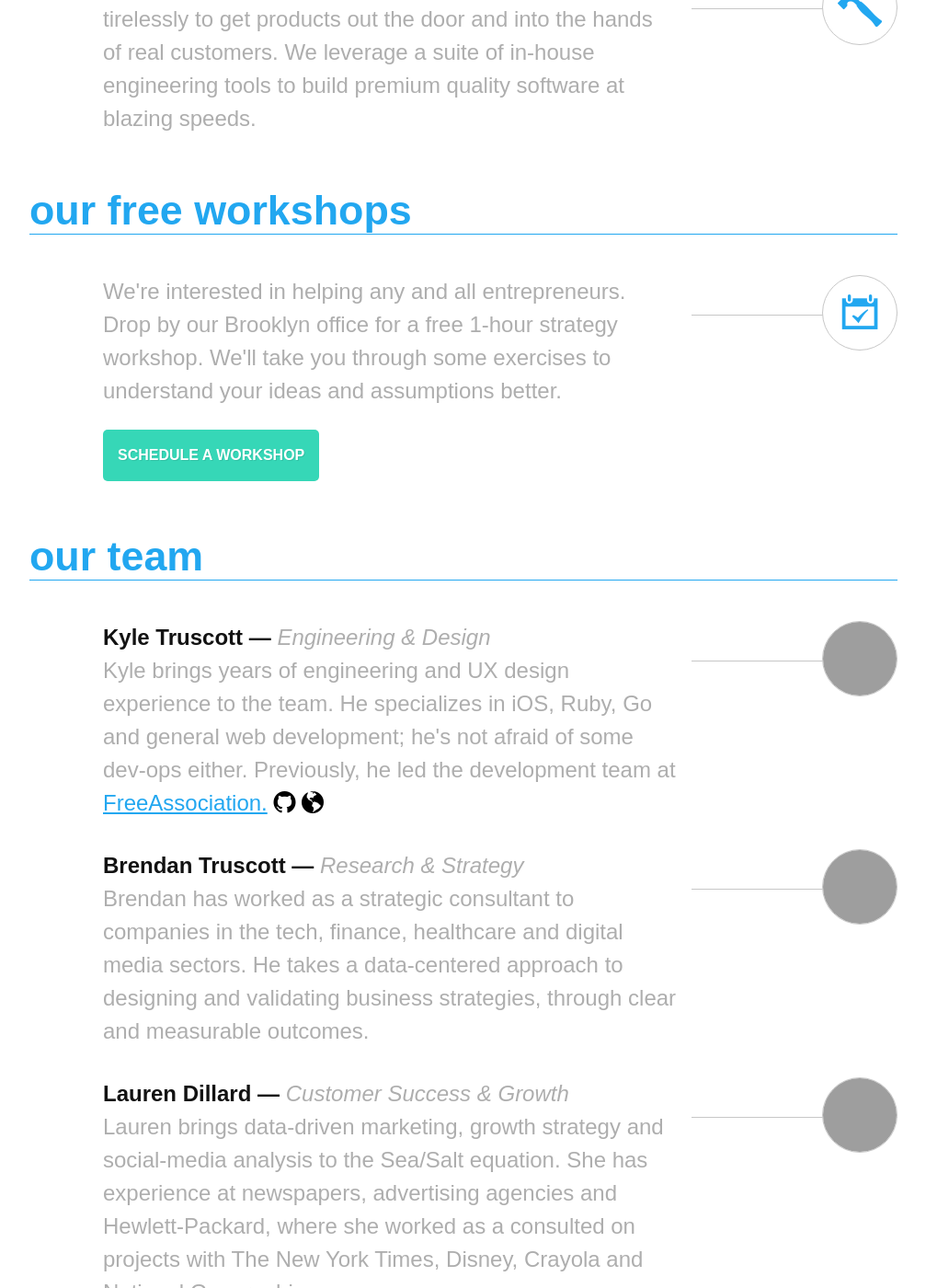
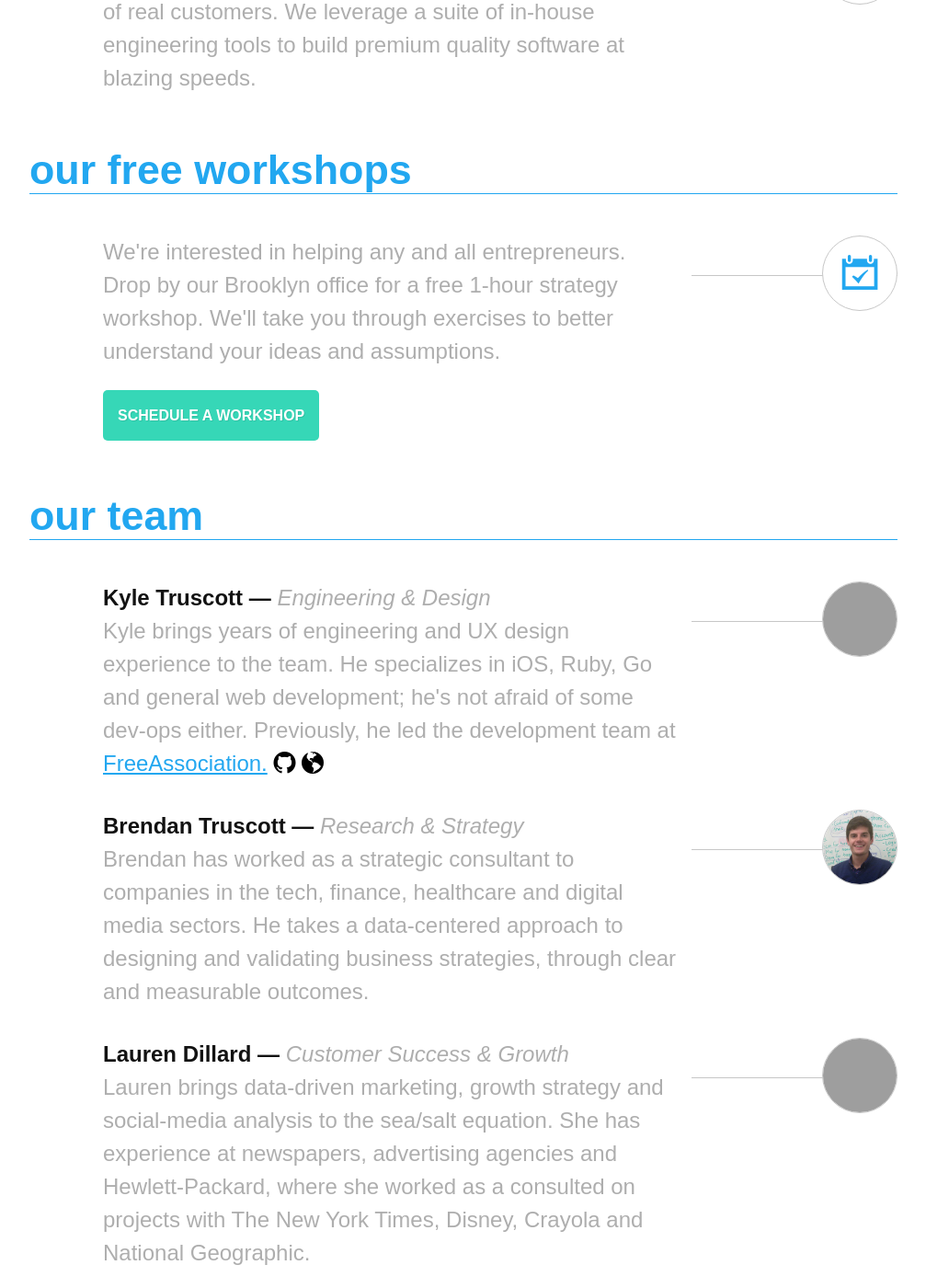
Before and after one commit to Clambake/seasalt.io, a Jekyll site: the page built from index.html, in a window 1280 px wide and 1400 px high, scrolled down 1094 px. Shown: the whole window at 92% size, without its empty margins (136-1143 px from the left). Built offline with Jekyll 4.4.1, drawn with Linux system fonts in a browser that asks for light colours; Markdown is read by kramdown in place of the engine named in the settings; some of the changed text lies outside the part shown; grey boxes are pictures that could not be loaded.

Commit message:
Some site touch-ups

```diff
--- a/_layouts/default.html
+++ b/_layouts/default.html
@@ -5,6 +5,7 @@
   <link href='/assets/css/screen.css' rel='stylesheet'>
   <title>{{ page.title }}</title>
   <meta content='We partner with early-stage entrepreneurs to get ideas off the ground.' type='description'>
+  <link href='/assets/media/favicon.png' rel='shortcut icon'>
   <script src='//use.typekit.net/ygs4xuv.js' type='text/javascript'></script>
   <script>
     try{Typekit.load();}catch(e){}
@@ -19,19 +20,15 @@
           <span>sea/salt</span>
         </a>
       </div>
-      <a class='hdr-menu-toggle icon-menu js-menu-open' href='#'></a>
-      <a class='hdr-menu-toggle icon-close js-menu-close' href='#'></a>
-      <ul class='hdr-menu' role='menu'>
-        <li>
-          <a href='/'>Home</a>
-        </li>
-        <li>
-          <a href='/products'>Products</a>
-        </li>
-        <li>
-          <a href='/blog'>Blog</a>
-        </li>
-      </ul>
+      <!-- %a.hdr-menu-toggle.icon-menu.js-menu-open{ href: "#"} -->
+      <!-- %a.hdr-menu-toggle.icon-close.js-menu-close{ href: "#"} -->
+      <!-- %ul.hdr-menu{role: :menu} -->
+      <!-- %li -->
+      <!-- %a{ href: "/" } Home -->
+      <!-- %li -->
+      <!-- %a{ href: "/products" } Products -->
+      <!-- %li -->
+      <!-- %a{ href: "/blog" } Blog -->
     </div>
   </header>
   {{content}}
--- a/blog.html
+++ b/blog.html
@@ -1,6 +1,6 @@
 ---
 layout: default
-title: "Blog - Sea/Salt"
+title: "Blog - sea/salt"
 ---
 <div class='main'>
   <div class='headline' role='marquee'>
--- a/index.html
+++ b/index.html
@@ -1,13 +1,13 @@
 ---
 layout: default
-title: "Sea/Salt"
+title: "sea/salt"
 ---
 <div class='main'>
   <div class='headline' role='marquee'>
     <div class='container'>
       <div class='headline-left'>
-        <h1 class='headline-left-title'>We partner with early-stage entrepreneurs to get ideas off the ground.</h1>
-        <p class='headline-left-desc'>Join our portfolio as an alternative to raising seed money. We bring top notch engineering and strategic consulting to your venture.</p>
+        <h1 class='headline-left-title'>Partnering with early-stage entrepreneurs to get ideas off the ground.</h1>
+        <p class='headline-left-desc'>We bring top notch engineering and strategic consulting to your venture.</p>
       </div>
       <div class='headline-divider'>
         <div class='headline-divider-inner'></div>
@@ -97,7 +97,7 @@ title: "Sea/Salt"
         <h3 class='content-section-title'>our free workshops</h3>
         <div class='content-section-offering clear'>
           <div class='content-section-offering-info'>
-            <p>We're interested in helping any and all entrepreneurs. Drop by our Brooklyn office for a free 1-hour strategy workshop. We'll take you through some exercises to understand your ideas and assumptions better.</p>
+            <p>We're interested in helping any and all entrepreneurs. Drop by our Brooklyn office for a free 1-hour strategy workshop. We'll take you through exercises to better understand your ideas and assumptions.</p>
             <p>
               <a class='btn btn' href='https://www.google.com/calendar/selfsched?sstoken=UUlvMHhtVkJsZTJSfGRlZmF1bHR8MDBkOTY4MDFkYWIwMDRkNzUyOWVjZDEyOWIzNzViNDE'>
                 Schedule a workshop
@@ -148,7 +148,7 @@ title: "Sea/Salt"
           </div>
           <div class='content-section-offering-label' role='presentation'>
             <span class='content-section-offering-label-digit'>
-              <img class='team-member-img' src='http://gadling.com/wp-content/uploads/2008/11/mb-travel-pillow.jpg'>
+              <img class='team-member-img' src='/assets/media/brendan-truscott.jpg'>
             </span>
           </div>
         </div>
@@ -158,7 +158,7 @@ title: "Sea/Salt"
               <strong>Lauren Dillard &mdash;</strong>
               <em>Customer Success & Growth</em>
               <br>
-              Lauren brings data-driven marketing, growth strategy and social-media analysis to the Sea/Salt equation. She has experience at newspapers, advertising agencies and Hewlett-Packard, where she worked as a consulted on projects with The New York Times, Disney, Crayola and National Geographic.
+              Lauren brings data-driven marketing, growth strategy and social-media analysis to the sea/salt equation. She has experience at newspapers, advertising agencies and Hewlett-Packard, where she worked as a consulted on projects with The New York Times, Disney, Crayola and National Geographic.
             </p>
           </div>
           <div class='content-section-offering-label' role='presentation'>
--- a/products.html
+++ b/products.html
@@ -1,6 +1,6 @@
 ---
 layout: default
-title: "Products - Sea/Salt"
+title: "Products - sea/salt"
 ---
 <div class='main'>
   <div class='headline' role='marquee'>
```
Also changed, not shown: other parts of index.html (+1 -1 lines), assets/media/brendan-truscott.jpg (added), assets/media/favicon.png (added), 4 other files.
